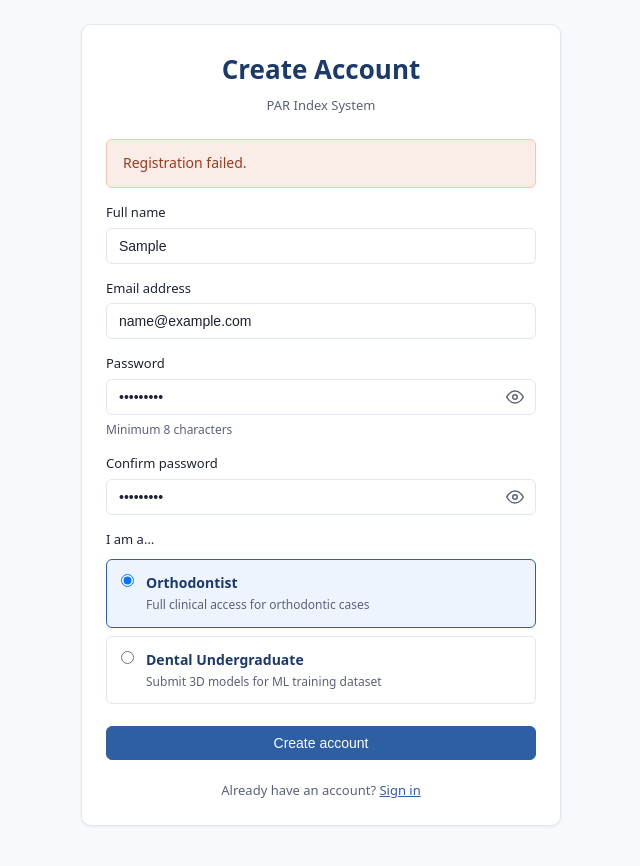
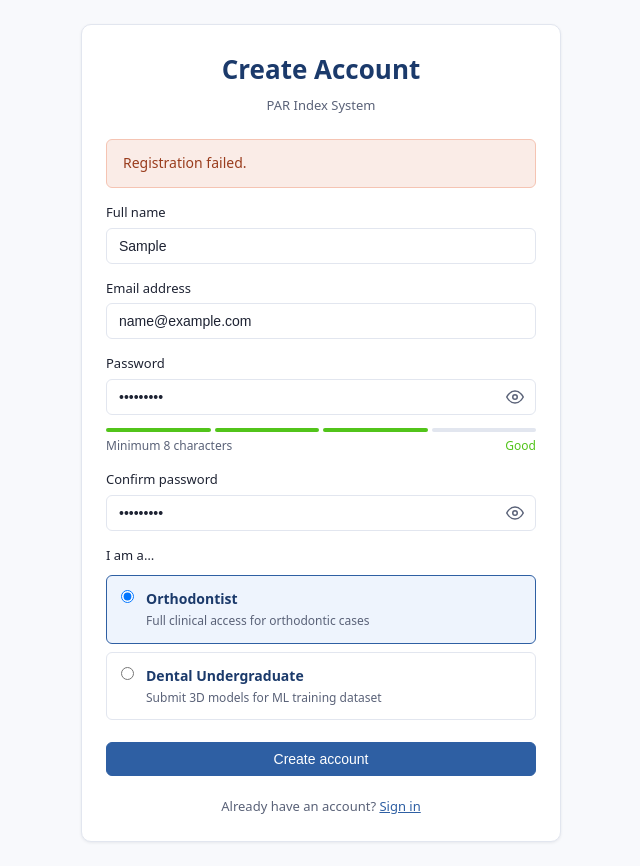
Before and after one commit to cepdnaclk/e22-co2060-Web_Based_PAR_Index_System, a React (Vite) app in the folder e22-co2060-Web_Based_PAR_Index_System/frontend/: page /register in a window 1280 px wide. Both pictures are taken after typing "Sample", "name@example.com", "Sample123", "Sample123" into the empty fields and a click on the button "Create account". Shown: the whole page, without its empty margins (319-959 px from the left). Built offline with nearby package versions, Linux system fonts and the light colour scheme; no server answers.

Commit message:
ui: add password strength meter to register page

```diff
--- a/e22-co2060-Web_Based_PAR_Index_System/frontend/src/pages/Register.jsx
+++ b/e22-co2060-Web_Based_PAR_Index_System/frontend/src/pages/Register.jsx
@@ -17,6 +17,20 @@ export default function Register() {
   const [loading, setLoading] = useState(false)
   const [showPassword, setShowPassword] = useState(false)
   const [showConfirmPassword, setShowConfirmPassword] = useState(false)
+
+  const getPasswordStrength = (password) => {
+    let score = 0;
+    if (!password) return 0;
+    if (password.length >= 8) score += 1;
+    if (/[a-z]/.test(password) && /[A-Z]/.test(password)) score += 1;
+    if (/\d/.test(password)) score += 1;
+    if (/[^A-Za-z0-9]/.test(password)) score += 1;
+    return score;
+  };
+
+  const strengthScore = getPasswordStrength(form.password);
+  const strengthLabels = ['Very Weak', 'Weak', 'Fair', 'Good', 'Strong'];
+  const strengthColors = ['#ff4d4f', '#ff4d4f', '#faad14', '#52c41a', '#52c41a'];
 
   const handle = e => setForm(f => ({ ...f, [e.target.name]: e.target.value }))
 
@@ -99,7 +113,31 @@ export default function Register() {
                 )}
               </button>
             </div>
-            <span className="form-hint">Minimum 8 characters</span>
+            {form.password ? (
+              <div style={{ marginTop: '8px' }}>
+                <div style={{ display: 'flex', gap: '4px', height: '4px', marginBottom: '4px' }}>
+                  {[1, 2, 3, 4].map((level) => (
+                    <div
+                      key={level}
+                      style={{
+                        flex: 1,
+                        borderRadius: '2px',
+                        backgroundColor: strengthScore >= level ? strengthColors[strengthScore] : 'var(--border)',
+                        transition: 'background-color 0.3s'
+                      }}
+                    />
+                  ))}
+                </div>
+                <div style={{ display: 'flex', justifyContent: 'space-between', fontSize: '12px' }}>
+                  <span className="form-hint" style={{ margin: 0 }}>Minimum 8 characters</span>
+                  <span style={{ color: strengthColors[strengthScore], fontWeight: 500 }}>
+                    {strengthLabels[strengthScore]}
+                  </span>
+                </div>
+              </div>
+            ) : (
+              <span className="form-hint" style={{ marginTop: '4px', display: 'block' }}>Minimum 8 characters</span>
+            )}
           </div>
 
           <div className="form-group">
```
